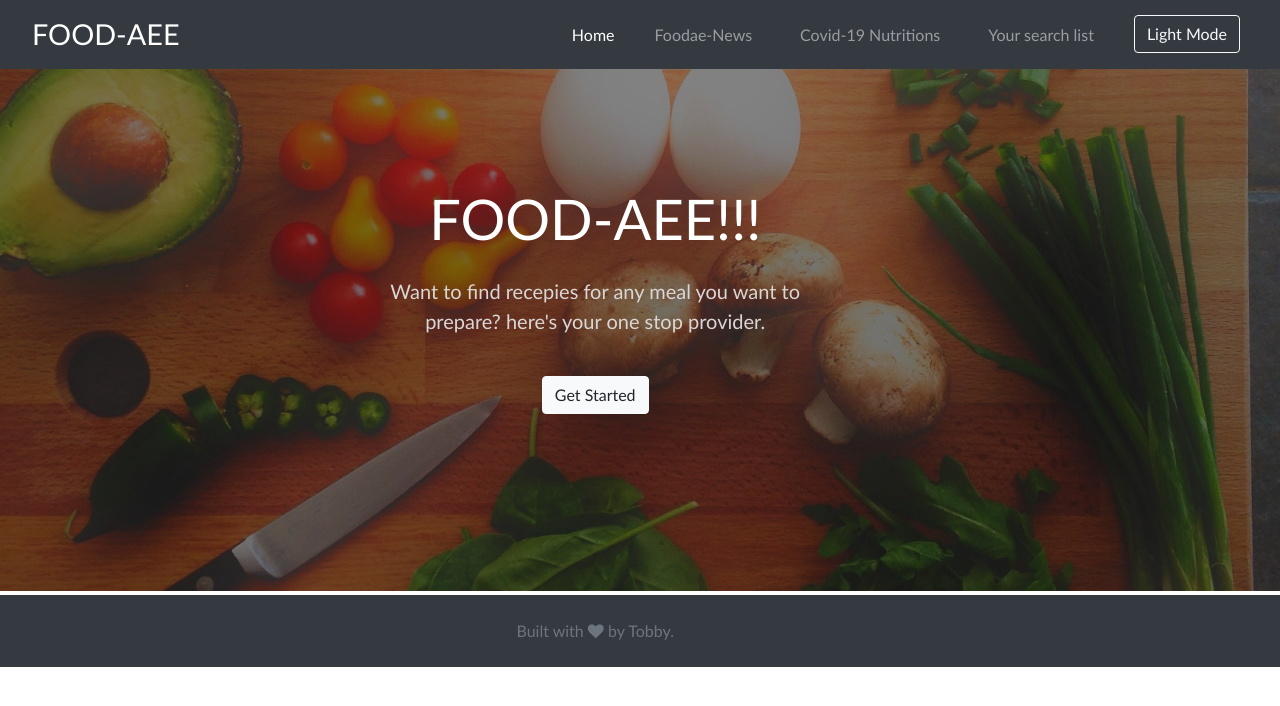
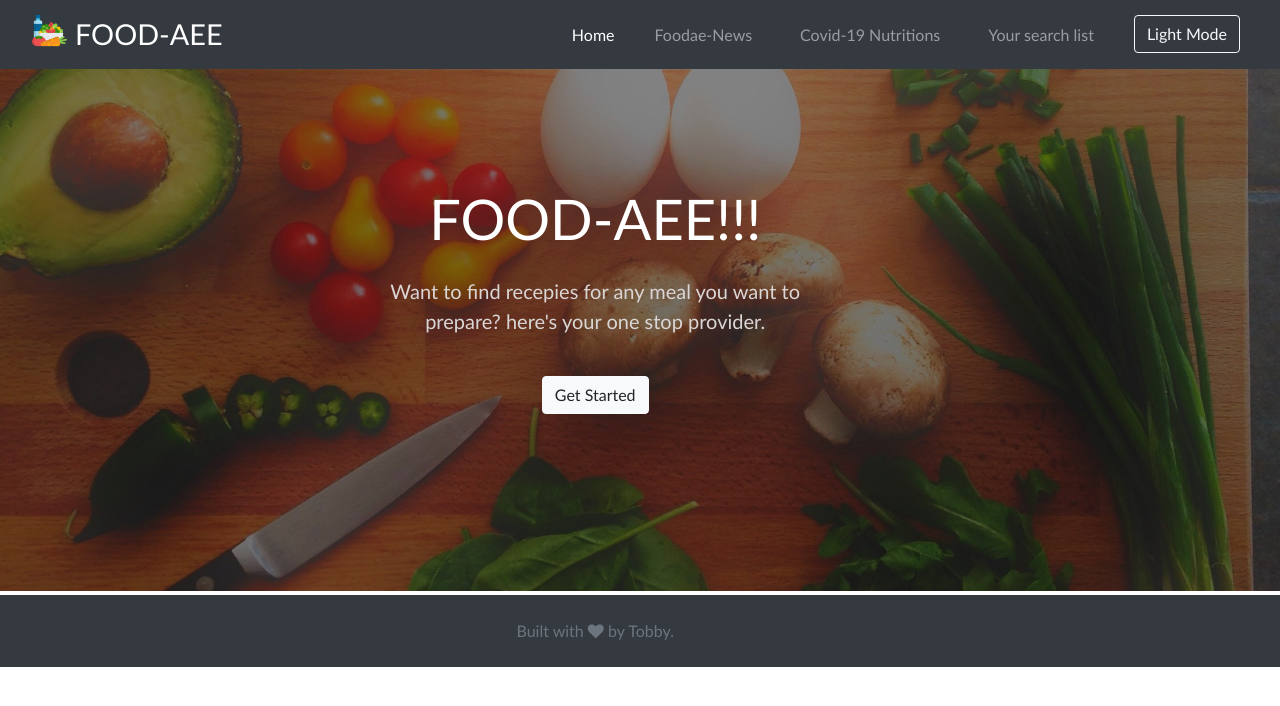
Before and after one commit to tobbyumoh/Food-aee, a plain HTML site: page index.html in a window 1280 px wide. Shown: the top 706 px of the page. Drawn offline with nearby package versions, Linux system fonts and the light colour scheme.

Commit message:
add navbar icon
i added a navigation bar icon for the home page

```diff
--- a/index.html
+++ b/index.html
@@ -22,7 +22,9 @@
 
 <body style="font-family: 'Trebuchet MS', 'Lucida Sans Unicode', 'Lucida Grande', 'Lucida Sans', Arial, sans-serif;width: 113%;margin-left: -10%;">
     <nav class="navbar navbar-expand-md navbar-dark fixed-top bg-dark ">
-        <a class="navbar-brand ml-3" style="font-size: 180%;" href="#">FOOD-AEE</a>
+
+        <a class="navbar-brand ml-3" style="font-size: 180%;" href="#">
+            <img src="img/food.png" width="35" height="35" class="d-inline-block align-top mr-2" alt="">FOOD-AEE</a>
         <button class="navbar-toggler collapsed" type="button" data-toggle="collapse" data-target="#navbarCollapse" aria-controls="navbarCollapse" aria-expanded="false" aria-label="Toggle navigation">
         <span class="navbar-toggler-icon"></span>
         </button>
```
Also changed, not shown: img/food.png (added), img/katie-smith-uQs1802D0CQ-unsplash.jpg.jpeg (deleted), 3 other files.
